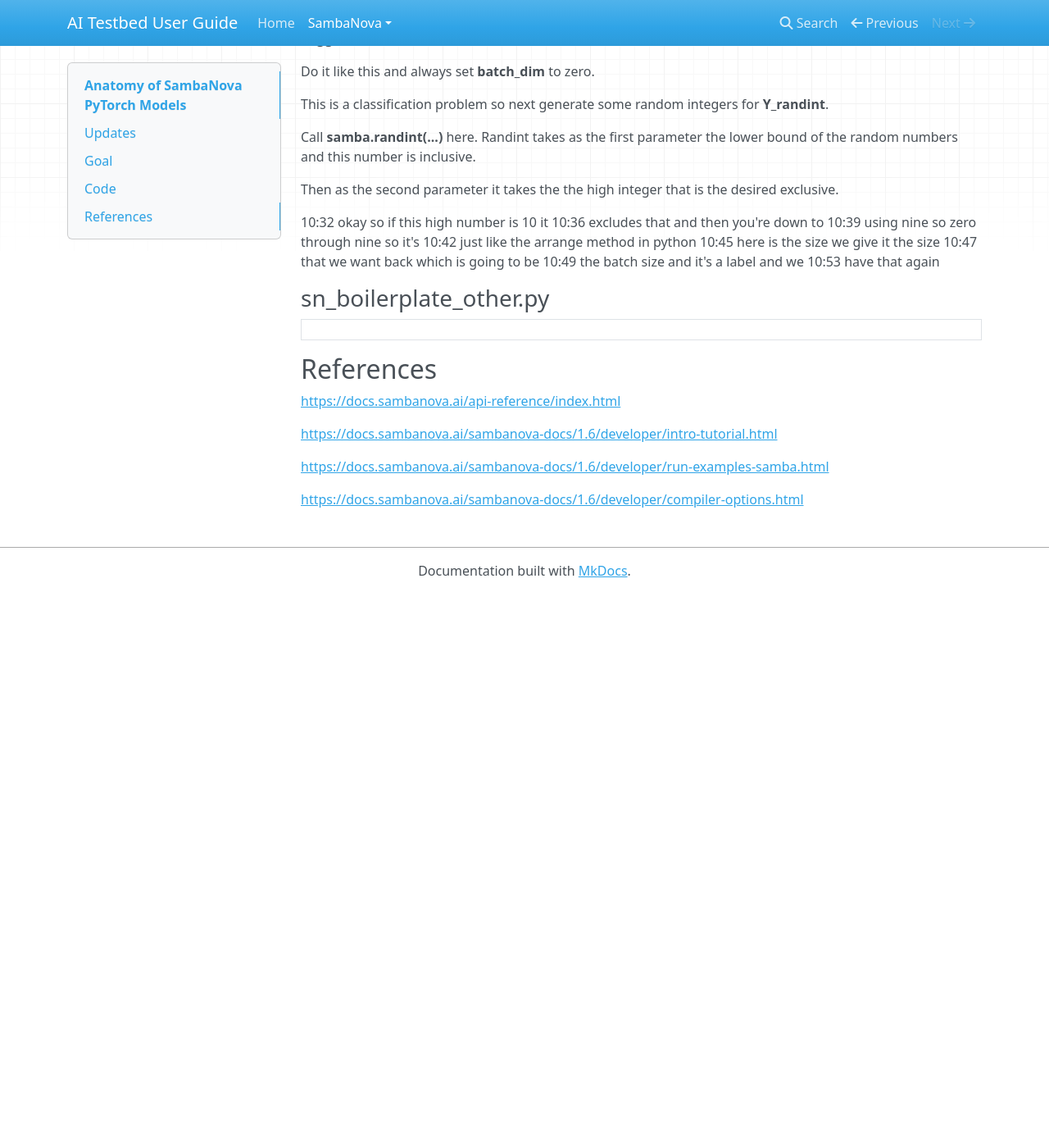
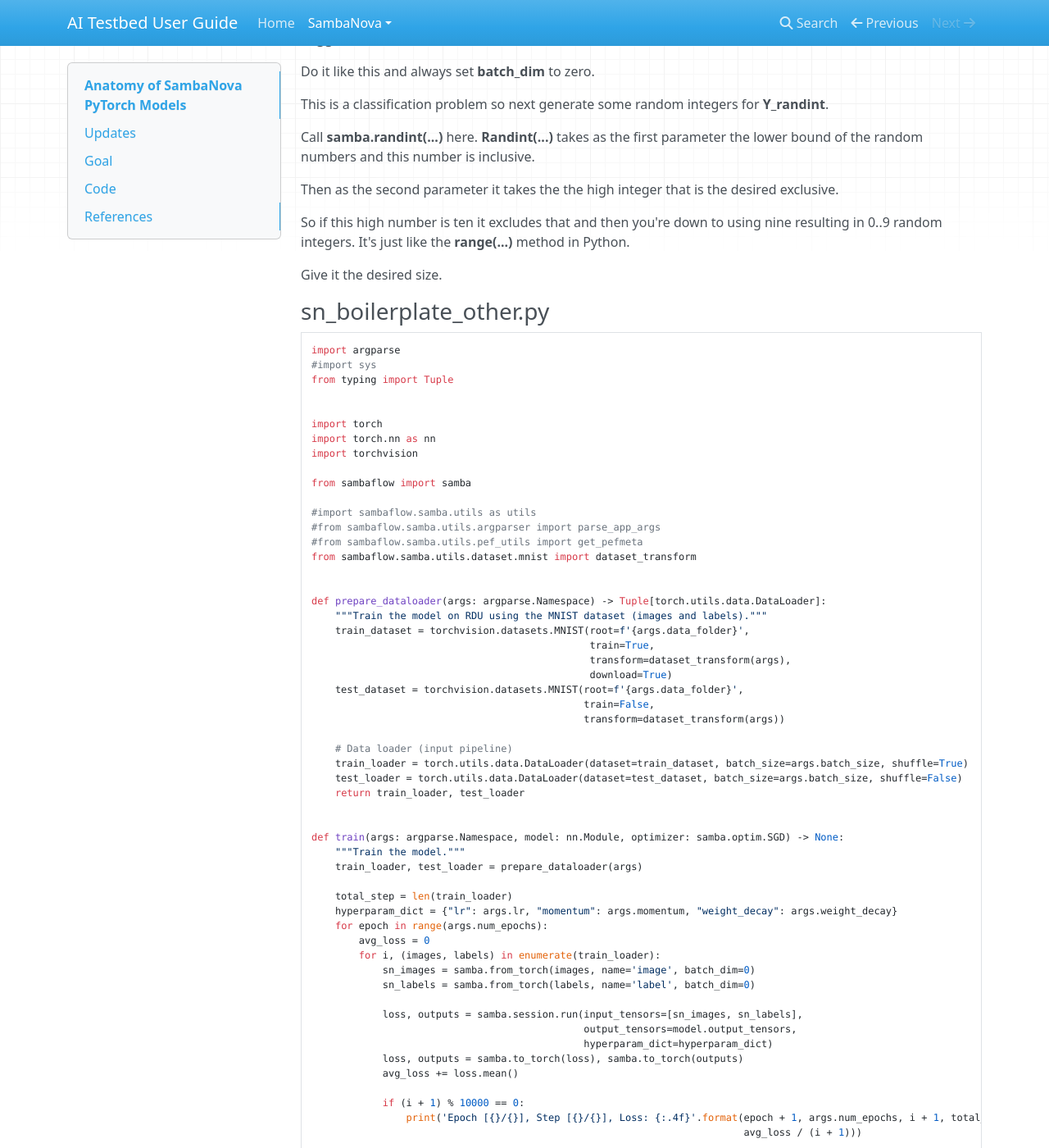
Before and after one commit to argonne-lcf/ai-testbed-userdocs, an MkDocs documentation site: the page built from docs/sambanova/Anatomy+of+SambaNova+PyTorch+Models.md, in a window 1280 px wide and 1400 px high, scrolled down 7656 px. Shown: the whole window at 82% size. Built offline with MkDocs 1.6.1, drawn with Linux system fonts in a browser that asks for light colours; nearby versions of some CDN libraries; before the commit the page ends 8380 px from its top, so only the background shows below that; some of the changed text lies outside the part shown.

Commit message:
Finished sn_boilerplate_model.py.

````diff
--- a/docs/sambanova/Anatomy+of+SambaNova+PyTorch+Models.md
+++ b/docs/sambanova/Anatomy+of+SambaNova+PyTorch+Models.md
@@ -474,7 +474,7 @@ next generate some random
 integers for **Y_randint**.
 
 Call **samba.randint(...)** here.
-Randint takes as the first parameter the
+**Randint(...)** takes as the first parameter the
 lower bound of the random numbers and
 this number is inclusive.
 
@@ -482,27 +482,122 @@ Then as the
 second parameter it takes the the high
 integer that is the desired exclusive.
 
-10:32
-okay so if this high number is 10 it
-10:36
+So if this high number is ten it
 excludes that and then you're down to
-10:39
-using nine so zero through nine so it's
-10:42
-just like the arrange method in python
-10:45
-here is the size we give it the size
-10:47
-that we want back which is going to be
-10:49
-the batch size and it's a label and we
-10:53
-have that again
+using nine resulting in 0..9 random integers.
+It's
+just like the **range(...)** method in Python.
 
+Give it the desired size.
 
 ### sn_boilerplate_other.py
 
 ```python
+import argparse
+#import sys
+from typing import Tuple
+
+
+import torch
+import torch.nn as nn
+import torchvision
+
+from sambaflow import samba
+
+#import sambaflow.samba.utils as utils
+#from sambaflow.samba.utils.argparser import parse_app_args
+#from sambaflow.samba.utils.pef_utils import get_pefmeta
+from sambaflow.samba.utils.dataset.mnist import dataset_transform
+
+
+def prepare_dataloader(args: argparse.Namespace) -> Tuple[torch.utils.data.DataLoader]:
+    """Train the model on RDU using the MNIST dataset (images and labels)."""
+    train_dataset = torchvision.datasets.MNIST(root=f'{args.data_folder}',
+                                               train=True,
+                                               transform=dataset_transform(args),
+                                               download=True)
+    test_dataset = torchvision.datasets.MNIST(root=f'{args.data_folder}',
+                                              train=False,
+                                              transform=dataset_transform(args))
+
+    # Data loader (input pipeline)
+    train_loader = torch.utils.data.DataLoader(dataset=train_dataset, batch_size=args.batch_size, shuffle=True)
+    test_loader = torch.utils.data.DataLoader(dataset=test_dataset, batch_size=args.batch_size, shuffle=False)
+    return train_loader, test_loader
+
+
+def train(args: argparse.Namespace, model: nn.Module, optimizer: samba.optim.SGD) -> None:
+    """Train the model."""
+    train_loader, test_loader = prepare_dataloader(args)
+
+    total_step = len(train_loader)
+    hyperparam_dict = {"lr": args.lr, "momentum": args.momentum, "weight_decay": args.weight_decay}
+    for epoch in range(args.num_epochs):
+        avg_loss = 0
+        for i, (images, labels) in enumerate(train_loader):
+            sn_images = samba.from_torch(images, name='image', batch_dim=0)
+            sn_labels = samba.from_torch(labels, name='label', batch_dim=0)
+
+            loss, outputs = samba.session.run(input_tensors=[sn_images, sn_labels],
+                                              output_tensors=model.output_tensors,
+                                              hyperparam_dict=hyperparam_dict)
+            loss, outputs = samba.to_torch(loss), samba.to_torch(outputs)
+            avg_loss += loss.mean()
+
+            if (i + 1) % 10000 == 0:
+                print('Epoch [{}/{}], Step [{}/{}], Loss: {:.4f}'.format(epoch + 1, args.num_epochs, i + 1, total_step,
+                                                                         avg_loss / (i + 1)))
+
+        samba.session.to_cpu(model)
+        test_acc = 0.0
+        with torch.no_grad():
+            correct = 0
+            total = 0
+            total_loss = 0
+            for images, labels in test_loader:
+                loss, outputs = model(images, labels)
+                loss, outputs = samba.to_torch(loss), samba.to_torch(outputs)
+                total_loss += loss.mean()
+                _, predicted = torch.max(outputs.data, 1)
+                total += labels.size(0)
+                correct += (predicted == labels).sum()
+
+            test_acc = 100.0 * correct / total
+            print('Test Accuracy: {:.2f}'.format(test_acc),
+                  ' Loss: {:.4f}'.format(total_loss.item() / (len(test_loader))))
+
+        if args.acc_test:
+            assert args.num_epochs == 1, "Accuracy test only supported for 1 epoch"
+            assert test_acc > 91.0 and test_acc < 92.0, "Test accuracy not within specified bounds."
+
+
+def test(args: argparse.Namespace, model: nn.Module, inputs: Tuple[samba.SambaTensor],
+         outputs: Tuple[samba.SambaTensor]) -> None:
+    """Test the model by compairing the Samba and Torch outputs."""
+    samba.session.tracing = False
+    outputs_gold = model(*inputs)
+
+    outputs_samba = samba.session.run(input_tensors=inputs,
+                                      output_tensors=outputs,
+                                      data_parallel=args.data_parallel,
+                                      reduce_on_rdu=args.reduce_on_rdu)
+
+    # check that all samba and torch outputs match numerically
+    for i, (output_samba, output_gold) in enumerate(zip(outputs_samba, outputs_gold)):
+        print('samba:', output_samba)
+        print('gold:', output_gold)
+        samba.utils.assert_close(output_samba, output_gold, f'forward output #{i}', threshold=3e-3)
+
+    if not args.inference:
+        # training mode, check two of the gradients
+        torch_loss, torch_gemm_out = outputs_gold
+        torch_loss.mean().backward()
+
+        # we choose two gradients from different places to test numerically
+        gemm1_grad_gold = model.ffn.gemm1.weight.grad
+        gemm1_grad_samba = model.ffn.gemm1.weight.sn_grad
+
+        samba.utils.assert_close(gemm1_grad_gold, gemm1_grad_samba, 'ffn__gemm1__weight__grad', threshold=3e-3)
 ```
 
 ## References
````
